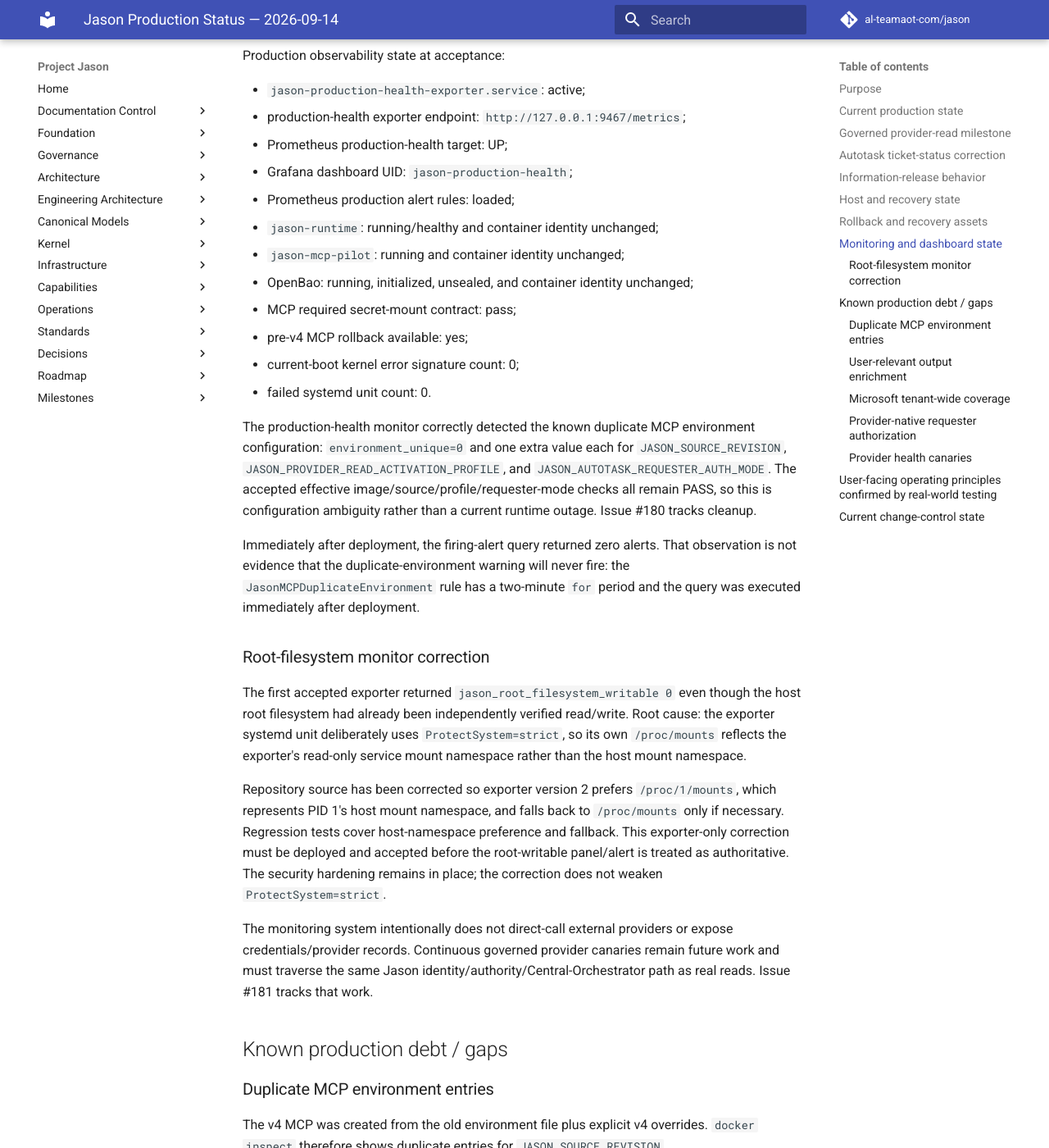
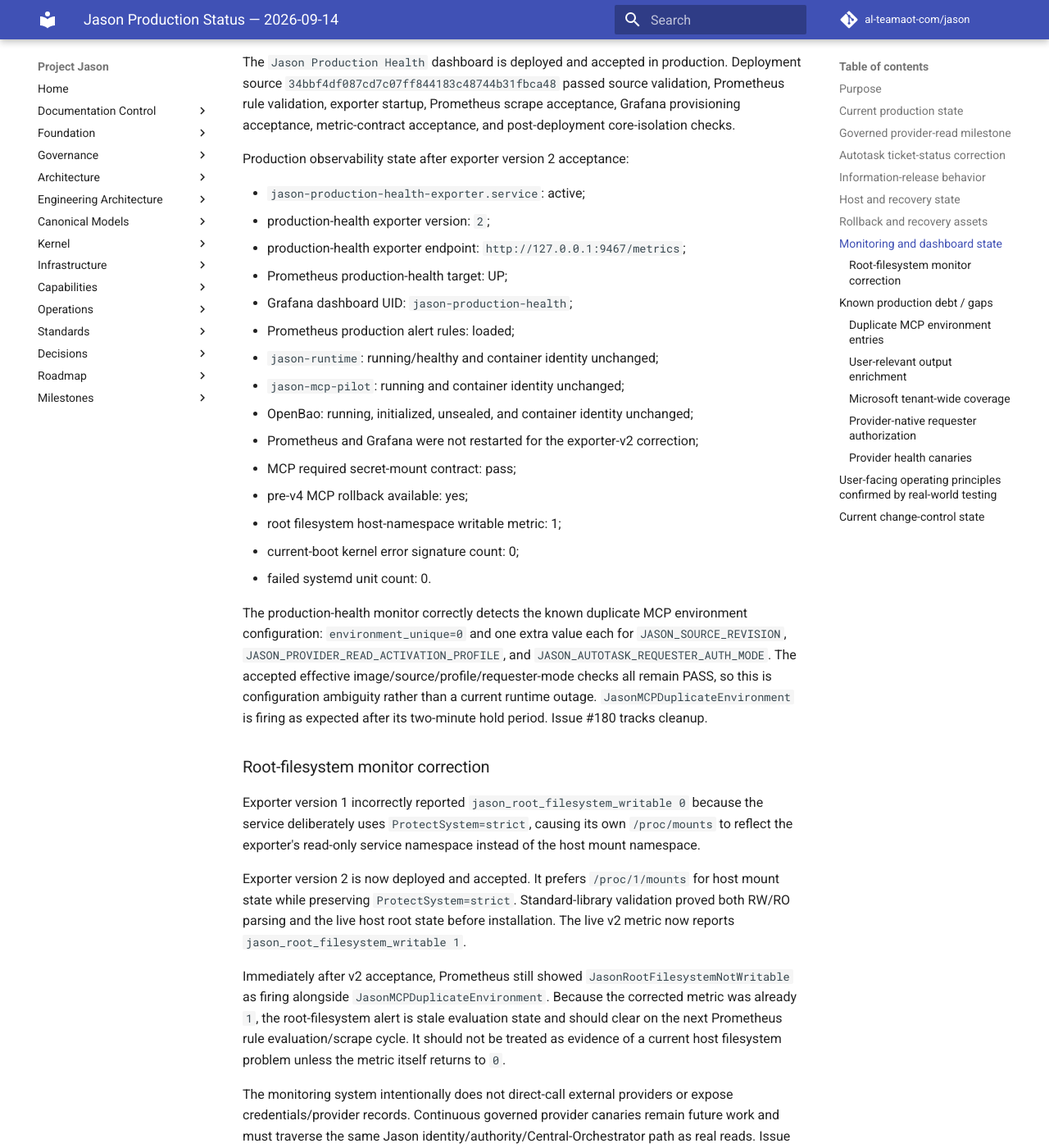
Before and after one commit to al-teamaot-com/jason, an MkDocs documentation site: the page built from docs/operations/Jason-Production-Status-2026-09-14.md, in a window 1280 px wide and 1400 px high, scrolled down 3147 px. Shown: the whole window at 82% size. Built offline with MkDocs 1.6.1 and Material for MkDocs 9.7.7, drawn with Linux system fonts in a browser that asks for light colours; comment, search, counter and statistics services are not loaded; some of the changed text lies outside the part shown.

Commit message:
Record exporter v2 acceptance and stabilization checkpoint

```diff
--- a/docs/operations/Jason-Production-Status-2026-09-14.md
+++ b/docs/operations/Jason-Production-Status-2026-09-14.md
@@ -53,7 +53,8 @@
 Current operating observations:
 
 - kernel: `7.0.0-31-generic`;
-- root filesystem: ext4, independently verified mounted read/write after recovery;
+- root filesystem: ext4, independently verified mounted read/write;
+- current production-health root-writable metric: `1`;
 - current production-health kernel signature count: `0`;
 - current failed systemd unit count: `0`;
 - Secure Boot remains disabled from diagnostics and should only be re-enabled deliberately after stability is established;
@@ -69,13 +70,16 @@
 
 OpenBao's canonical non-secret recovery documentation remains `docs/operations/Jason-OpenBao-Initialization-and-Recovery-Record.md`. Protected initialization material is not to be copied into documentation, logs, Prometheus labels, dashboard panels, or chat.
 
+A separate current-level checkpoint is being recorded in `docs/operations/Jason-Checkpoint-2026-09-14-Provider-Read-v4.md`; that checkpoint is the preferred reference before any further nontrivial production change.
+
 ## Monitoring and dashboard state
 
 The `Jason Production Health` dashboard is deployed and accepted in production. Deployment source `34bbf4df087cd7c07ff844183c48744b31fbca48` passed source validation, Prometheus rule validation, exporter startup, Prometheus scrape acceptance, Grafana provisioning acceptance, metric-contract acceptance, and post-deployment core-isolation checks.
 
-Production observability state at acceptance:
+Production observability state after exporter version 2 acceptance:
 
 - `jason-production-health-exporter.service`: active;
+- production-health exporter version: `2`;
 - production-health exporter endpoint: `http://127.0.0.1:9467/metrics`;
 - Prometheus production-health target: UP;
 - Grafana dashboard UID: `jason-production-health`;
@@ -83,20 +87,22 @@
 - `jason-runtime`: running/healthy and container identity unchanged;
 - `jason-mcp-pilot`: running and container identity unchanged;
 - OpenBao: running, initialized, unsealed, and container identity unchanged;
+- Prometheus and Grafana were not restarted for the exporter-v2 correction;
 - MCP required secret-mount contract: pass;
 - pre-v4 MCP rollback available: yes;
+- root filesystem host-namespace writable metric: 1;
 - current-boot kernel error signature count: 0;
 - failed systemd unit count: 0.
 
-The production-health monitor correctly detected the known duplicate MCP environment configuration: `environment_unique=0` and one extra value each for `JASON_SOURCE_REVISION`, `JASON_PROVIDER_READ_ACTIVATION_PROFILE`, and `JASON_AUTOTASK_REQUESTER_AUTH_MODE`. The accepted effective image/source/profile/requester-mode checks all remain PASS, so this is configuration ambiguity rather than a current runtime outage. Issue #180 tracks cleanup.
-
-Immediately after deployment, the firing-alert query returned zero alerts. That observation is not evidence that the duplicate-environment warning will never fire: the `JasonMCPDuplicateEnvironment` rule has a two-minute `for` period and the query was executed immediately after deployment.
+The production-health monitor correctly detects the known duplicate MCP environment configuration: `environment_unique=0` and one extra value each for `JASON_SOURCE_REVISION`, `JASON_PROVIDER_READ_ACTIVATION_PROFILE`, and `JASON_AUTOTASK_REQUESTER_AUTH_MODE`. The accepted effective image/source/profile/requester-mode checks all remain PASS, so this is configuration ambiguity rather than a current runtime outage. `JasonMCPDuplicateEnvironment` is firing as expected after its two-minute hold period. Issue #180 tracks cleanup.
 
 ### Root-filesystem monitor correction
 
-The first accepted exporter returned `jason_root_filesystem_writable 0` even though the host root filesystem had already been independently verified read/write. Root cause: the exporter systemd unit deliberately uses `ProtectSystem=strict`, so its own `/proc/mounts` reflects the exporter's read-only service mount namespace rather than the host mount namespace.
+Exporter version 1 incorrectly reported `jason_root_filesystem_writable 0` because the service deliberately uses `ProtectSystem=strict`, causing its own `/proc/mounts` to reflect the exporter's read-only service namespace instead of the host mount namespace.
 
-Repository source has been corrected so exporter version 2 prefers `/proc/1/mounts`, which represents PID 1's host mount namespace, and falls back to `/proc/mounts` only if necessary. Regression tests cover host-namespace preference and fallback. This exporter-only correction must be deployed and accepted before the root-writable panel/alert is treated as authoritative. The security hardening remains in place; the correction does not weaken `ProtectSystem=strict`.
+Exporter version 2 is now deployed and accepted. It prefers `/proc/1/mounts` for host mount state while preserving `ProtectSystem=strict`. Standard-library validation proved both RW/RO parsing and the live host root state before installation. The live v2 metric now reports `jason_root_filesystem_writable 1`.
+
+Immediately after v2 acceptance, Prometheus still showed `JasonRootFilesystemNotWritable` as firing alongside `JasonMCPDuplicateEnvironment`. Because the corrected metric was already `1`, the root-filesystem alert is stale evaluation state and should clear on the next Prometheus rule evaluation/scrape cycle. It should not be treated as evidence of a current host filesystem problem unless the metric itself returns to `0`.
 
 The monitoring system intentionally does not direct-call external providers or expose credentials/provider records. Continuous governed provider canaries remain future work and must traverse the same Jason identity/authority/Central-Orchestrator path as real reads. Issue #181 tracks that work.
 
@@ -136,4 +142,6 @@
 
 ## Current change-control state
 
-PR #174 remains draft/open/unmerged. The v4 production cutover did not merge the PR and did not enable provider writes. Current operational work must preserve the rollback container, authority backup, OpenBao recovery assets, and the read-only/Central-Orchestrator security boundary.
+PR #174 remains draft/open/unmerged. The v4 production cutover did not merge the PR and did not enable provider writes. Current operational work must preserve the rollback container, authority backups/checkpoints, OpenBao recovery assets, and the read-only/Central-Orchestrator security boundary.
+
+This state is now considered a **stabilization checkpoint**. Do not make opportunistic cleanup changes merely because they are available. Changes should be driven by a real-world test failure, a monitored operational risk, an explicitly prioritized capability, or a security/reliability requirement. The duplicate MCP environment cleanup is real debt, but because effective v4 operation is proven, it should be scheduled deliberately rather than performed simply to make the dashboard green.
```
